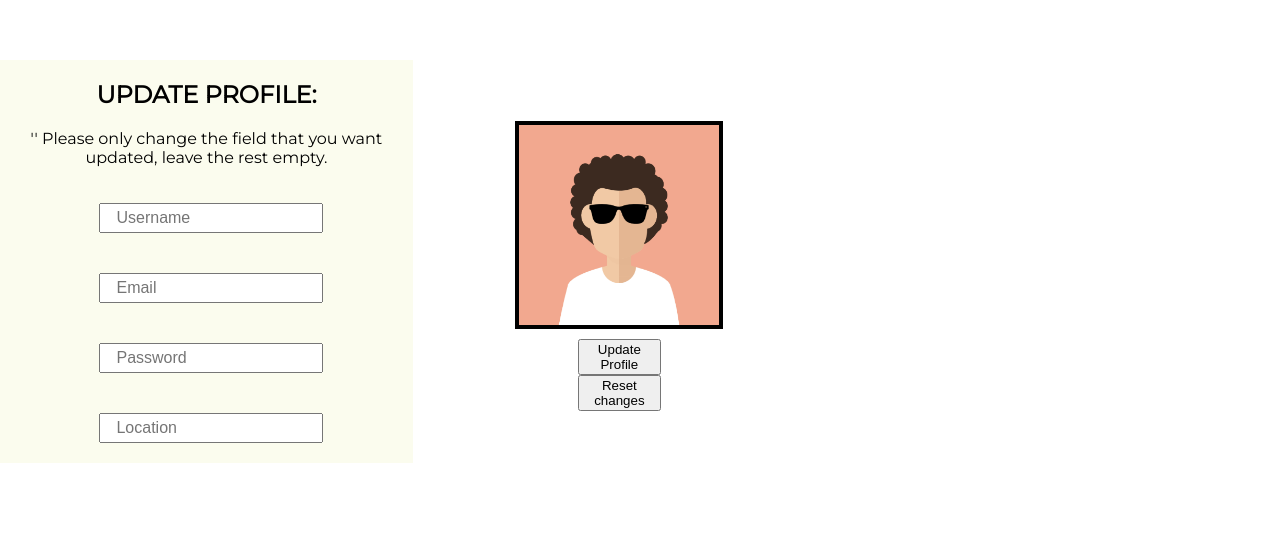
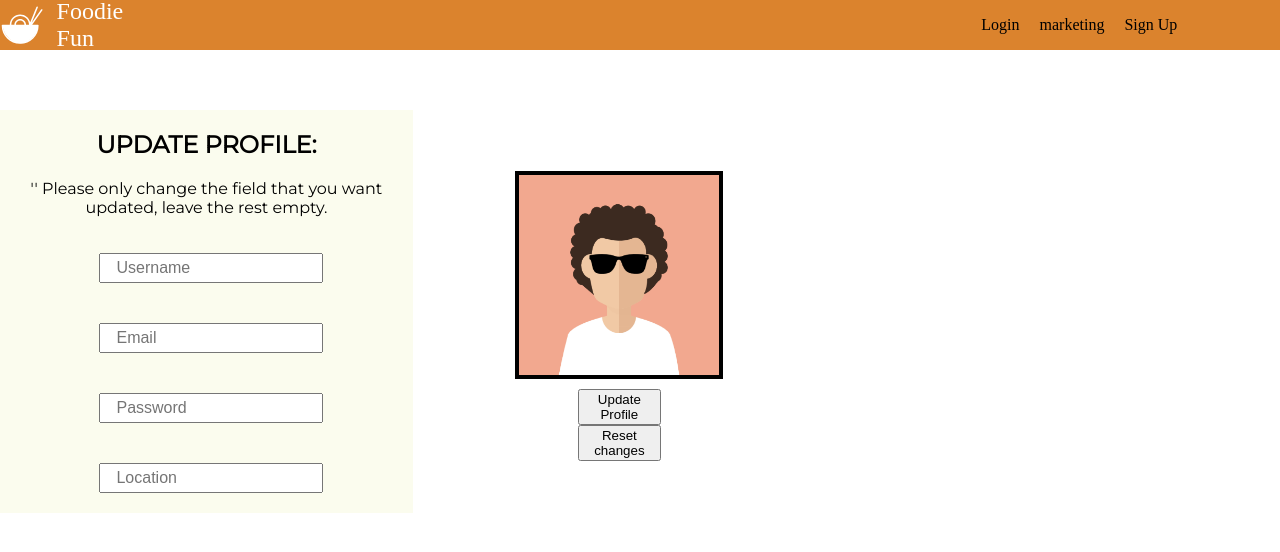
Before and after one commit to Build-Week-Foodie-Funz/front-end, a React (Create React App) app: page /editprofile in a window 1280 px wide. Shown: the top 552 px of the page. Built offline with nearby package versions, Linux system fonts and the light colour scheme.

Commit message:
added basic nav bar styling working on responsive design and linking

```diff
--- a/src/App.js
+++ b/src/App.js
@@ -9,24 +9,26 @@ import { BrowserRouter as Router, Route } from "react-router-dom";
 import PrivateRoute from "./components/privateRoute";
 
 import Login from "./components/Login";
-import Dashboard from './components/Dashboard';
-import FormikEditUser from './components/EditUser';
-import FoodForm from './components/FoodForm';
-import SignUp from './components/SignUp';
-import FoodItem from './components/FoodItem';
+import Dashboard from "./components/Dashboard";
+import FormikEditUser from "./components/EditUser";
+import FoodForm from "./components/FoodForm";
+import SignUp from "./components/SignUp";
+import FoodItem from "./components/FoodItem";
 import "./styles.scss";
+import NavBar from "./components/NavBar";
 
 function App() {
 	return (
 		<Router>
+			<NavBar />
 			<div className="App">
 				<Route exact path="/" component={Login} />
-        <Route path='/signup' component={SignUp}/>
+				<Route path="/signup" component={SignUp} />
 				{/* These four below will be converted to PrivateRouters*/}
-        <Route path='/dashboard' component={Dashboard}/>
-        <Route path='/foodform/:id' component={FoodForm}/>
-        <Route path='/editprofile/' component={FormikEditUser}/>
-        <Route path='/fooditem/:id' component={FoodItem}/>
+				<Route path="/dashboard" component={Dashboard} />
+				<Route path="/foodform/:id" component={FoodForm} />
+				<Route path="/editprofile/" component={FormikEditUser} />
+				<Route path="/fooditem/:id" component={FoodItem} />
 				{/* These four above will be converted to PrivateRouters*/}
 			</div>
 		</Router>
--- /dev/null
+++ b/src/components/NavBar.js
@@ -0,0 +1,49 @@
+import React from "react";
+import styled from "styled-components";
+import Logo from "../images/logo.svg";
+
+const NavContainer = styled.div`
+	background-color: #db832d;
+	display: flex;
+	width: 100%;
+	height: 50px;
+	justify-content: flex-end;
+	align-items: center;
+`;
+
+const Navigation = styled.nav`
+	margin-right: 5%;
+	width: 30%;
+`;
+
+const NavItem = styled.a`
+	margin: 10px;
+`;
+
+const LogoImage = styled.img`
+	height: 40px;
+	margin-right: 1%;
+`;
+
+const LogoText = styled.a`
+	color: white;
+	font-size: 1.5rem;
+	margin-right: 64%;
+	width: 150px;
+`;
+
+const NavigationBar = () => {
+	return (
+		<NavContainer>
+			<LogoImage src={Logo} />
+			<LogoText>Foodie Fun</LogoText>
+			<Navigation>
+				<NavItem>Login</NavItem>
+				<NavItem>marketing</NavItem>
+				<NavItem>Sign Up</NavItem>
+			</Navigation>
+		</NavContainer>
+	);
+};
+
+export default NavigationBar;
```
Also changed, not shown: src/components/EditUser.js (+9 -3 lines), src/images/logo.svg (added). Lines whose indentation alone changed are shown as unchanged.
